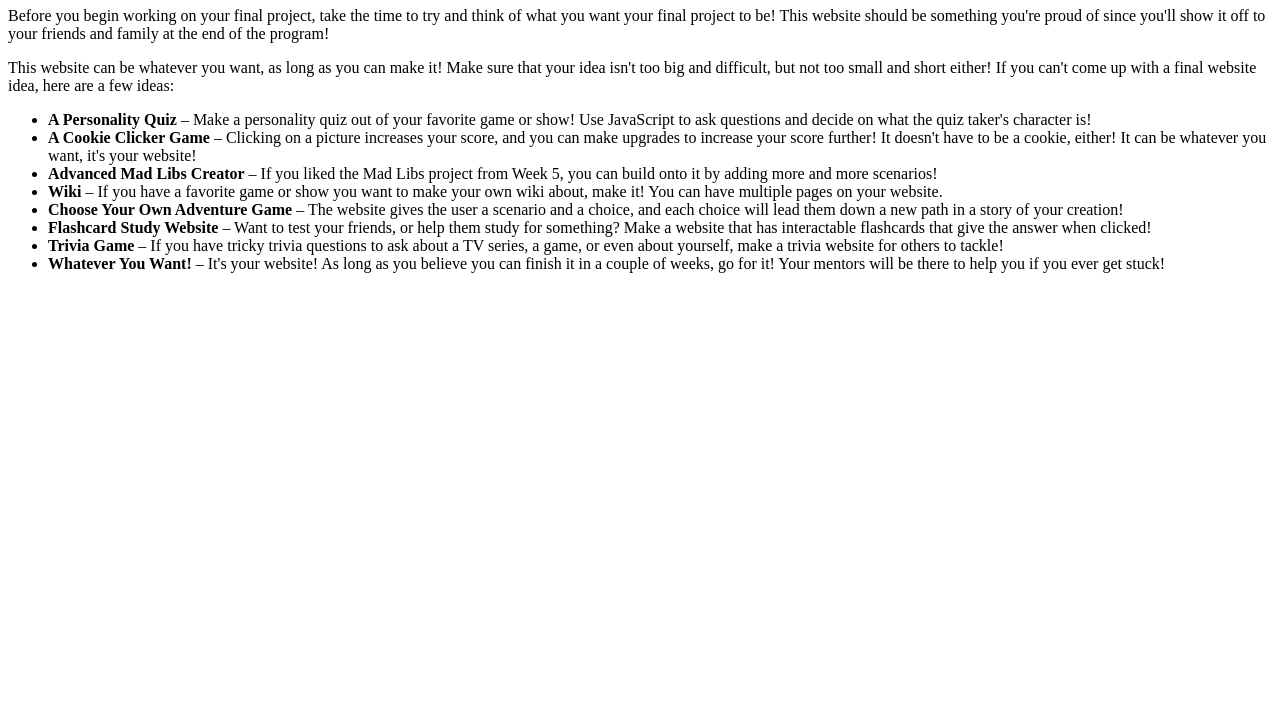
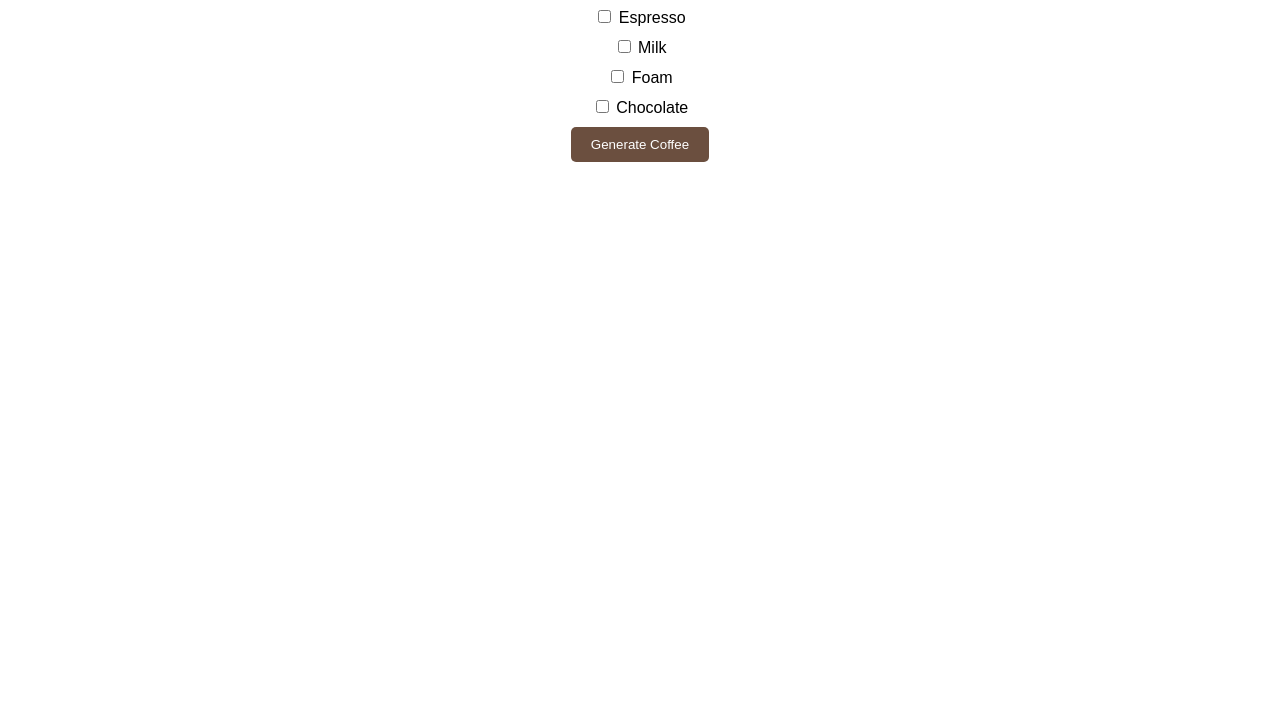
Before and after one commit to KathrylleR/ICSpark-Final-Project, a plain HTML site: page index.html in a window 1280 px wide. Shown: the part 73-800 px from the top of the page. Drawn offline with Linux system fonts and the light colour scheme.

Commit message:
Beginning

```diff
--- a/index.html
+++ b/index.html
@@ -1,33 +1,29 @@
 <!DOCTYPE html>
 <html lang="en">
 <head>
-    <title>My Website!</title>
+    <meta charset="UTF-8">
+    <meta name="viewport" content="width=device-width, initial-scale=1.0">
+    <title>Coffee Ingredient Selector</title>
     <link rel="stylesheet" href="style.css">
 </head>
-
 <body>
-    <h1>Welcome to my ICSpark Final Project Website!</h1>
-
-    <p>
-        Before you begin working on your final project, take the time to try and think of what you want your final project to be!
-        This website should be something you're proud of since you'll show it off to your friends and family at the end of the program!
-    </p>
-
-    <p>
-        This website can be whatever you want, as long as you can make it! Make sure that your idea isn't too big and difficult, but not too small and short either!
-        If you can't come up with a final website idea, here are a few ideas:
-    </p>
-
-    <ul>
-        <li><strong>A Personality Quiz</strong> – Make a personality quiz out of your favorite game or show! Use JavaScript to ask questions and decide on what the quiz taker's character is!</li>
-        <li><strong>A Cookie Clicker Game</strong> – Clicking on a picture increases your score, and you can make upgrades to increase your score further! It doesn't have to be a cookie, either! It can be whatever you want, it's your website!</li>
-        <li><strong>Advanced Mad Libs Creator</strong> – If you liked the Mad Libs project from Week 5, you can build onto it by adding more and more scenarios!</li>
-        <li><strong>Wiki</strong> – If you have a favorite game or show you want to make your own wiki about, make it! You can have multiple pages on your website.</li>
-        <li><strong>Choose Your Own Adventure Game</strong> – The website gives the user a scenario and a choice, and each choice will lead them down a new path in a story of your creation!</li>
-        <li><strong>Flashcard Study Website</strong> – Want to test your friends, or help them study for something? Make a website that has interactable flashcards that give the answer when clicked!</li>
-        <li><strong>Trivia Game</strong> – If you have tricky trivia questions to ask about a TV series, a game, or even about yourself, make a trivia website for others to tackle!</li>
-        <li><strong>Whatever You Want!</strong> – It's your website! As long as you believe you can finish it in a couple of weeks, go for it! Your mentors will be there to help you if you ever get stuck!</li>
-    </ul>
-
+    <h1>Coffee Ingredient Selector</h1>
+    <form id="coffee-form">
+        <label>
+            <input type="checkbox" id="espresso"> Espresso
+        </label>
+        <label>
+            <input type="checkbox" id="milk"> Milk
+        </label>
+        <label>
+            <input type="checkbox" id="foam"> Foam
+        </label>
+        <label>
+            <input type="checkbox" id="chocolate"> Chocolate
+        </label>
+        <button type="button" id="generate-coffee">Generate Coffee</button>
+    </form>
+    <p id="result"></p>
     <script src="script.js"></script>
 </body>
+</html>
--- a/script.js
+++ b/script.js
@@ -0,0 +1,22 @@
+document.getElementById('generate-coffee').addEventListener('click', function() {
+    const ingredients = [];
+    if (document.getElementById('espresso').checked) ingredients.push('Espresso');
+    if (document.getElementById('milk').checked) ingredients.push('Milk');
+    if (document.getElementById('foam').checked) ingredients.push('Foam');
+    if (document.getElementById('chocolate').checked) ingredients.push('Chocolate');
+
+    let resultText = '';
+    if (ingredients.includes('Espresso') && ingredients.includes('Milk') && ingredients.includes('Foam')) {
+        resultText = 'You made a Cappuccino!';
+    } else if (ingredients.includes('Espresso') && ingredients.includes('Milk')) {
+        resultText = 'You made a Latte!';
+    } else if (ingredients.includes('Espresso') && ingredients.includes('Chocolate')) {
+        resultText = 'You made a Mocha!';
+    } else if (ingredients.length === 1 && ingredients.includes('Espresso')) {
+        resultText = 'You made an Espresso!';
+    } else {
+        resultText = 'That’s a unique coffee creation!';
+    }
+
+    document.getElementById('result').textContent = resultText;
+});
--- a/style.css
+++ b/style.css
@@ -0,0 +1,37 @@
+body {
+    font-family: Arial, sans-serif;
+    text-align: center;
+    margin: 20px;
+}
+
+h1 {
+    color: #6B4F3F;
+}
+
+form {
+    margin: 20px;
+}
+
+label {
+    display: block;
+    margin: 10px 0;
+}
+
+button {
+    background-color: #6B4F3F;
+    color: white;
+    padding: 10px 20px;
+    border: none;
+    border-radius: 5px;
+    cursor: pointer;
+}
+
+button:hover {
+    background-color: #54382D;
+}
+
+p {
+    margin-top: 20px;
+    font-size: 1.2em;
+    color: #333;
+}
```
